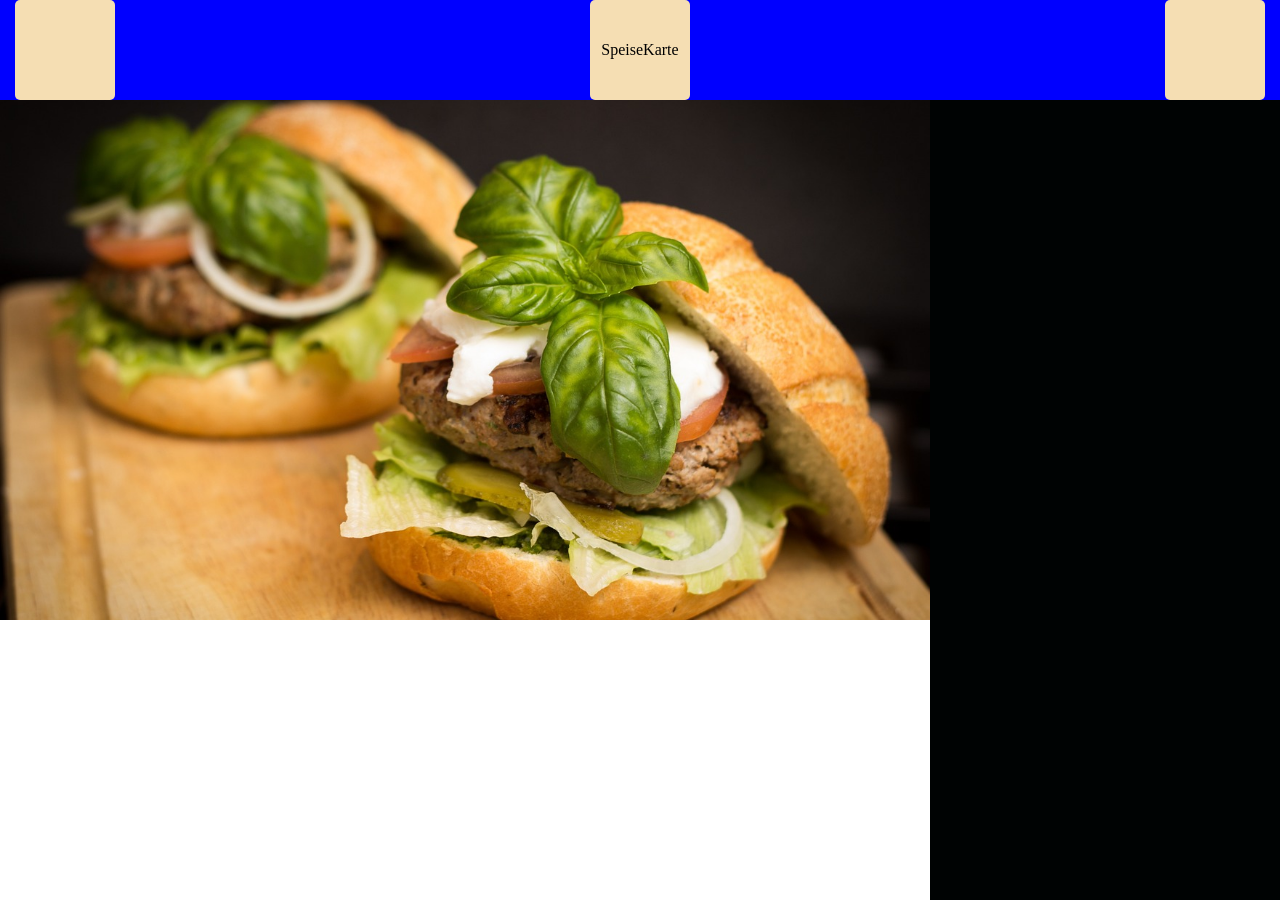
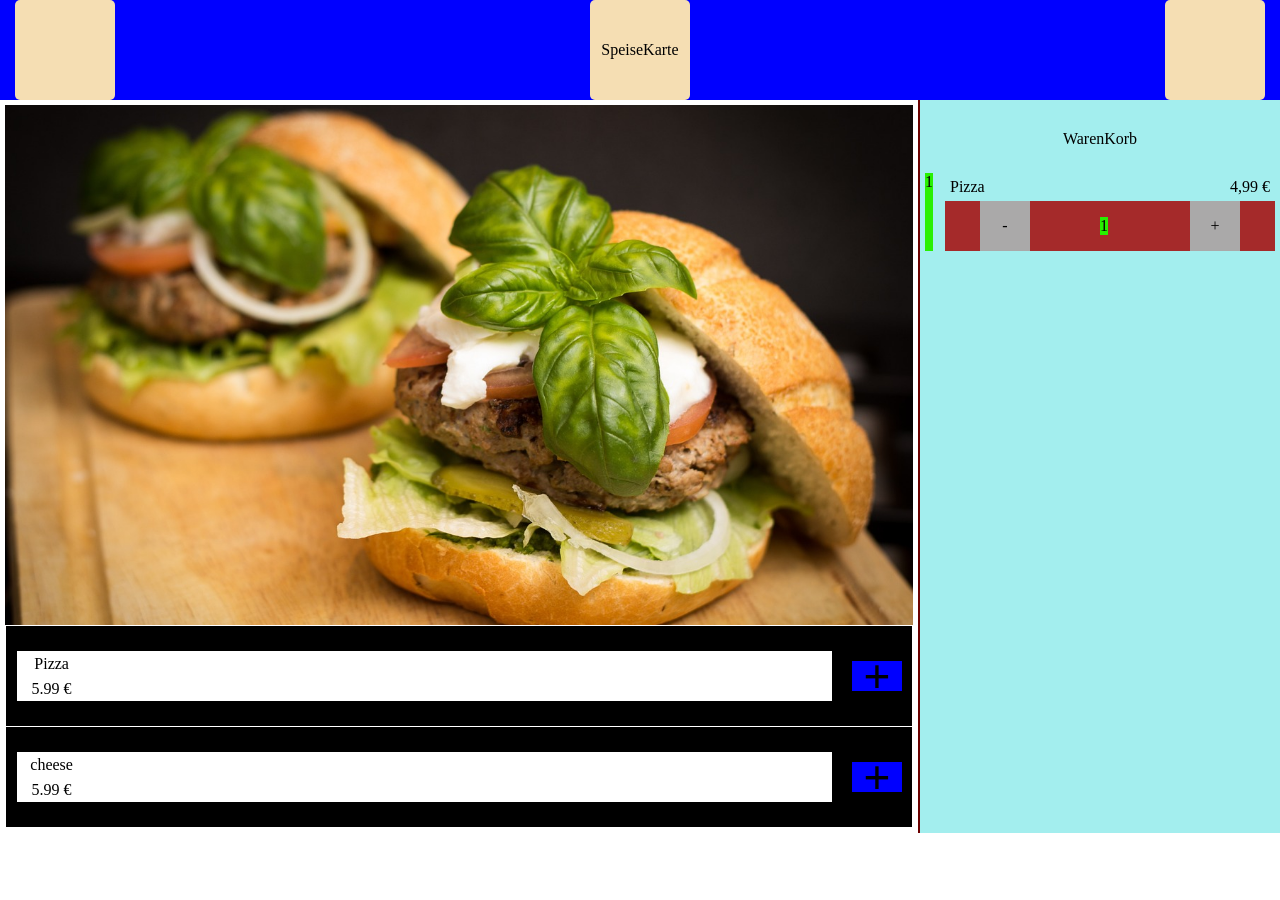
Before and after one commit to AntonKatkov/exercise-rando, a plain HTML site: page index.html in a window 1280 px wide. After the commit the page ends 833 px from the top, so only its background shows below. Drawn offline with Linux system fonts and the light colour scheme.

Commit message:
layout finisch for addings menu and card

```diff
--- a/index.html
+++ b/index.html
@@ -16,9 +16,45 @@
         <div class="headerMenu"></div>
     </div>
     <main>
-        <div class="content">
+        <div class="width">
+            <div class="content"></div>
+            <div class="test">
+                <span class="add" role="button">+</span>
+                <div class="test1">
+                    <span class="test2">Pizza</span>
+                    <span class="test2">5.99 €</span>
+                </div>
+            </div>
+            <div class="test">
+                <span class="add" role="button">+</span>
+                <div class="test1">
+                    <span class="test2">cheese</span>
+                    <span class="test2">5.99 €</span>
+                </div>
+            </div>
         </div>
-        <div class="shoppingCart"></div>
+
+        <div class="shoppingCartList">
+            <span class="name">WarenKorb</span>
+            <div class="cart">
+                <span class="cartAmount">1</span>
+                <div class="cartItemList">
+                    <div class="cartNames">
+                        <span class="cartItemName">Pizza</span>
+                        <span class="cartItemPrice">4,99 €</span>
+                    </div>
+
+                    <div class="cartContent">
+                        <div class="cartItemRemove" role="button">-</div>
+                        <span class="cartAmount">1</span>
+                        <div class="cartItemRAdd" role="button">+</div>
+                    </div>
+                </div>
+            </div>
+        </div>
+    </main>
+    <main>
+
     </main>
 
 </body>
--- a/styles/style.css
+++ b/styles/style.css
@@ -1,9 +1,10 @@
-*{
+* {
     padding: 0px;
     margin: 0px;
     scroll-behavior: smooth;
     background: none;
 }
+
 main {
     display: flex;
 }
@@ -46,10 +47,159 @@ main {
     background-size: cover;
 }
 
-.shoppingCart {
+
+.test {
+    display: flex;
+    height: 100px;
+    margin: 1px;
+    background-color: black;
+    flex-direction: row-reverse;
+    justify-content: flex-start;
+    align-items: center;
+}
+
+.test1 {
+    display: flex;
+    width: 90%;
+    height: 50px;
+    margin: 0px 10px;
+    background-color: rgb(255, 255, 255);
+    justify-content: center;
+    align-content: flex-start;
+    flex-direction: column;
+}
+
+.test2 {
+    display: flex;
+    width: 50px;
+    height: 30px;
+    margin: 0px 10px;
+    align-items: center;
+    justify-content: center;
+    align-content: center;
+    flex-direction: row;
+    flex-wrap: nowrap;
+}
+
+.add {
+    display: flex;
+    width: 50px;
+    height: 30px;
+    margin: 0px 10px;
+    background-color: blue;
+    align-items: center;
+    justify-content: center;
+    font-size: xxx-large;
+    font-weight: bold;
+    cursor: pointer;
+
+}
+
+.add:hover {
+    background-color: green;
+}
+
+
+
+
+
+
+
+
+
+
+
+
+
+
+.shoppingCartList {
     min-width: 350px;
     max-width: 350px;
-    width: 35%;
-    height: 100vh;
-    background-color: rgb(0, 3, 3);
+    height: auto;
+    background-color: rgb(163, 238, 238);
+    padding: 5px;
+    border-left: solid 2px rgb(107, 0, 0);
 }
+
+.width {
+    width: 100%;
+    padding: 5px;
+}
+
+.name {
+    display: flex;
+    align-items: center;
+    justify-content: center;
+    margin: 25px;
+}
+
+
+.cart {
+    display: flex;
+}
+
+.cartItemList {
+    display: flex;
+    flex-direction: column;
+    width: 100%;
+}
+
+.cartNames {
+    display: flex;
+    justify-content: space-between;
+    flex-wrap: nowrap;
+    margin: 5px;
+}
+
+.cartItemName {
+    width: auto;
+    height: auto;
+}
+.cartItemPrice{
+    width: auto;
+    height: auto;
+}
+
+
+
+.cartContent {
+    display: flex;
+    width: auto;
+    height: auto;
+    background-color: brown;
+    align-items: center;
+    justify-content: space-around;
+}
+
+.cartAmount  {
+    margin: 0px 12px 0px 0px;
+    background-color: #28f000;
+}
+
+.cartItemRemove  {
+    display: flex;
+    width: 50px;
+    height: 50px;
+    background-color: #aaa9a9;
+    align-items: center;
+    justify-content: center;
+
+}
+.cartItemRemove:hover {
+    background-color: red;
+    cursor: pointer;
+}
+
+.cartItemRAdd  {
+    display: flex;
+    width: 50px;
+    height: 50px;
+    background-color: #aaa9a9;
+    align-items: center;
+    justify-content: center;
+
+}
+.cartItemRAdd:hover {
+    background-color: green;
+    cursor: pointer;
+}
```
